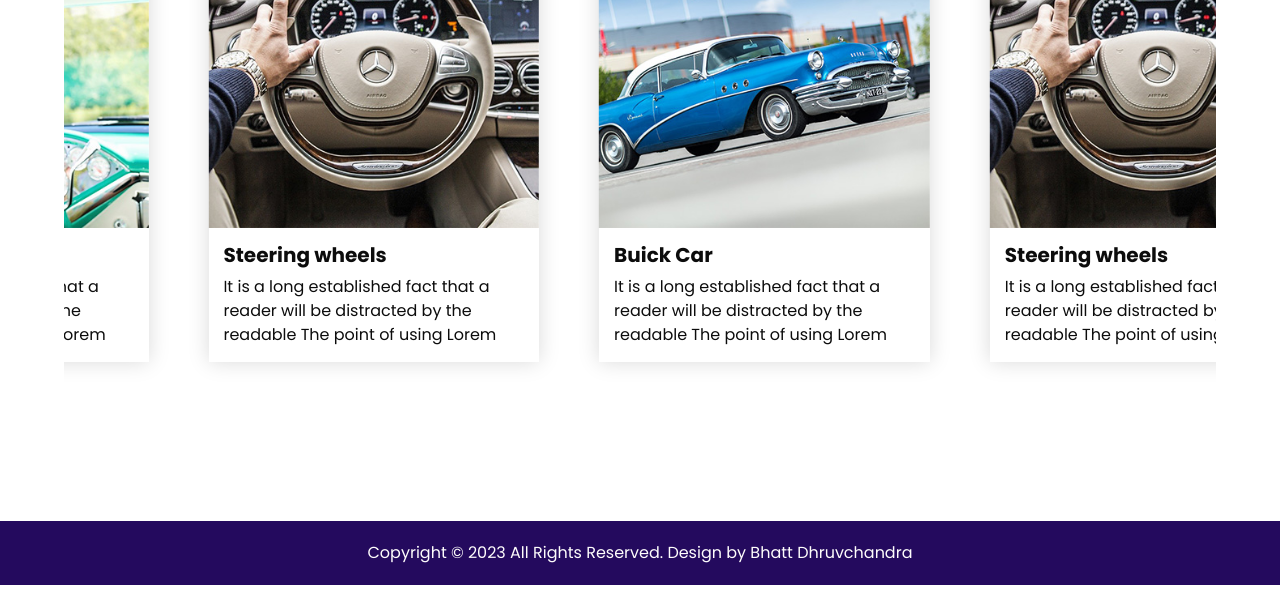
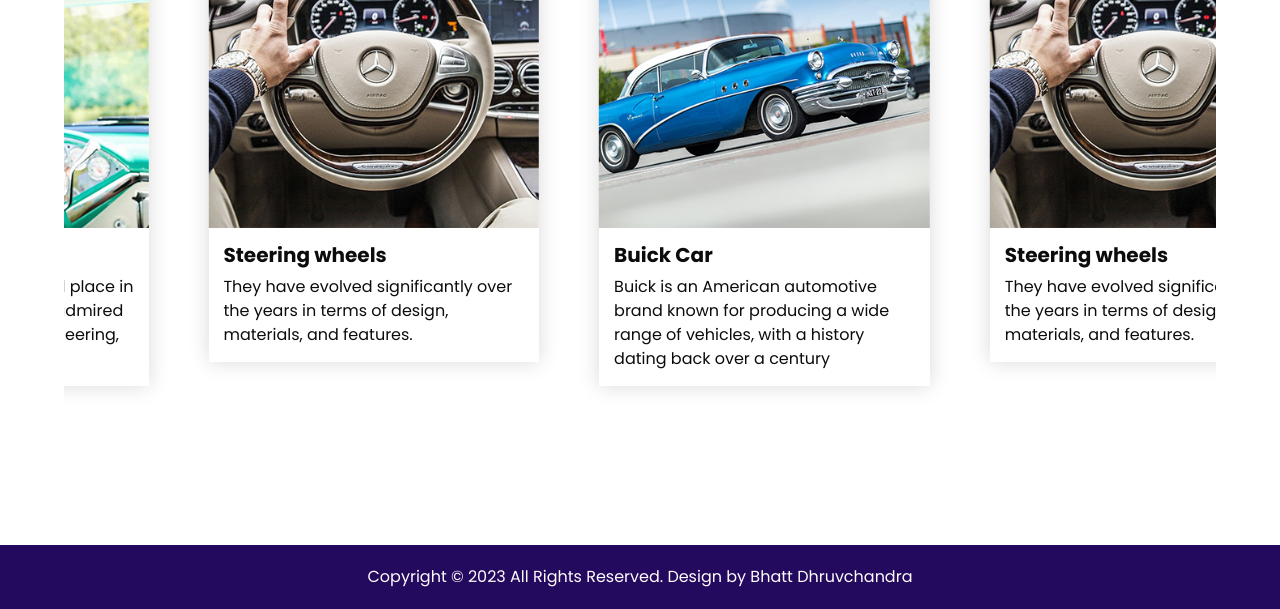
Before and after one commit to Jethachampak/Final-Project-rent4u, a plain HTML site: page blog.html in a window 1280 px wide. Shown: the part 467-1076 px from the top of the page. Before the commit the page ends 1052 px from the top, so only its background shows below. Drawn offline with nearby package versions, Linux system fonts and the light colour scheme.

Commit message:
Update blog.html

```diff
--- a/blog.html
+++ b/blog.html
@@ -100,7 +100,7 @@
                     Vintage
                   </h5>
                   <p>
-                    It is a long established fact that a reader will be distracted by the readable The point of using Lorem </p>
+                    These vehicles hold a special place in automotive history and are admired for their unique design, engineering, and historical significance</p>
                 </div>
               </div>
             </div>
@@ -119,7 +119,7 @@
                     Steering wheels
                   </h5>
                   <p>
-                    It is a long established fact that a reader will be distracted by the readable The point of using Lorem </p>
+                They have evolved significantly over the years in terms of design, materials, and features. </p>
                 </div>
               </div>
             </div>
@@ -138,7 +138,7 @@
                     Buick Car
                   </h5>
                   <p>
-                    It is a long established fact that a reader will be distracted by the readable The point of using Lorem </p>
+                  Buick is an American automotive brand known for producing a wide range of vehicles, with a history dating back over a century</p>
                 </div>
               </div>
             </div>
@@ -157,7 +157,7 @@
                     Steering wheels
                   </h5>
                   <p>
-                    It is a long established fact that a reader will be distracted by the readable The point of using Lorem </p>
+                   They have evolved significantly over the years in terms of design, materials, and features. </p>
                 </div>
               </div>
             </div>
```
